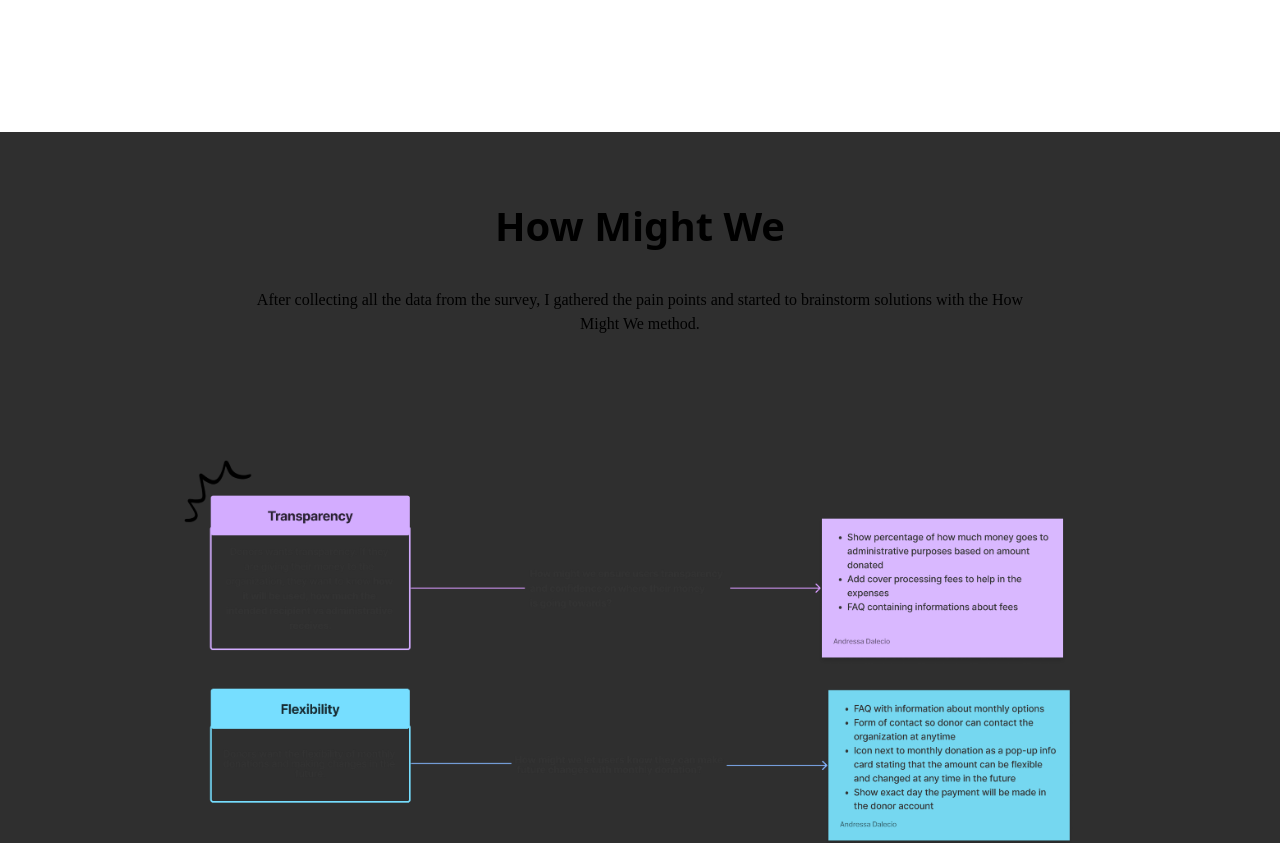
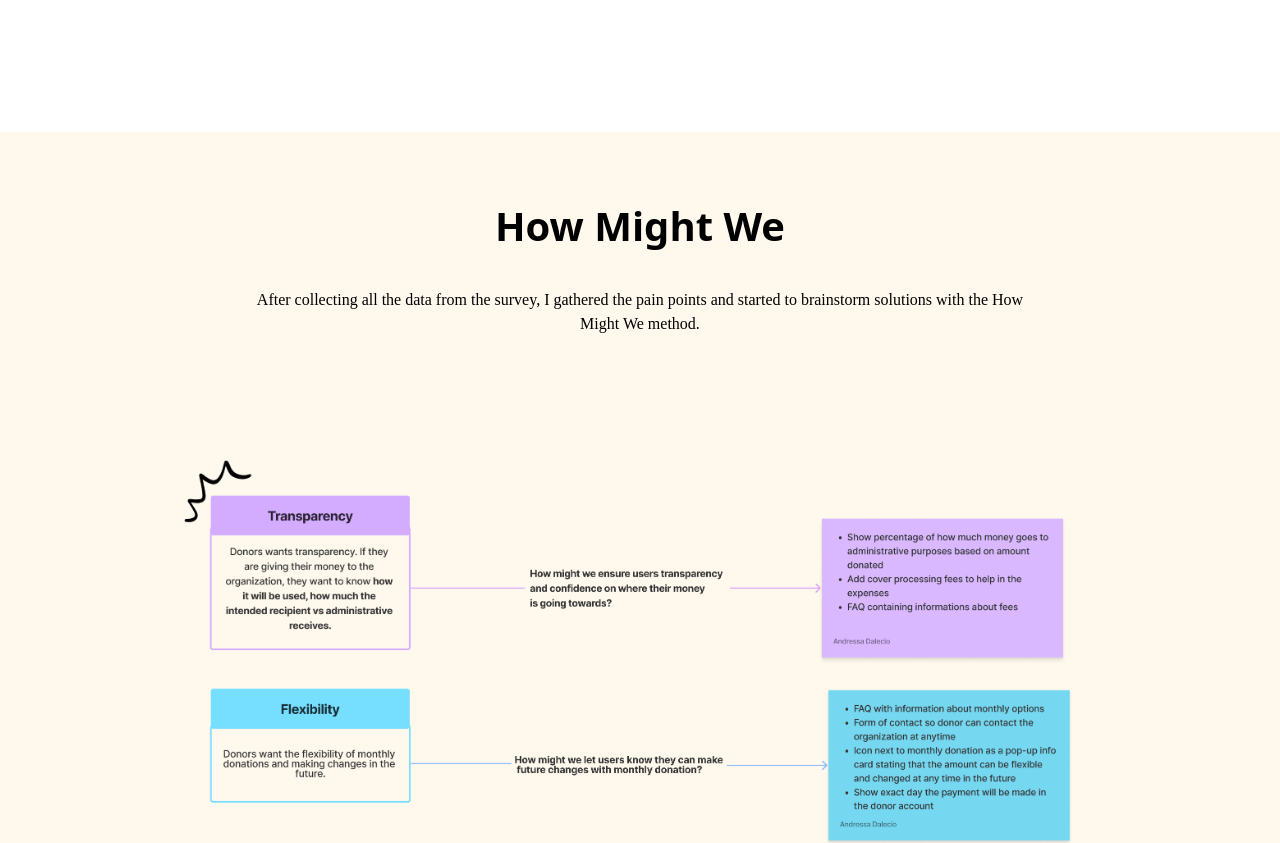
Before and after one commit to gustxyz/andressa-portfolio, a Next.js app: page /my-work/payment-form in a window 1280 px wide. Shown: the part 3620-4463 px from the top of the page. Built offline with nearby package versions, Linux system fonts and the light colour scheme.

Commit message:
color fix

```diff
--- a/app/my-work/payment-form/page.tsx
+++ b/app/my-work/payment-form/page.tsx
@@ -517,7 +517,7 @@ export default function WorkPage() {
           </Row>
         </Container>
       </FullContainer>
-      <FullContainer className="bg-yellow">
+      <FullContainer className="bg-[color:var(--off-white)]">
         <Container className="py-16 min-h-[500px]">
           <div className="text-center ">
             <WorkPageContentBlock
```
